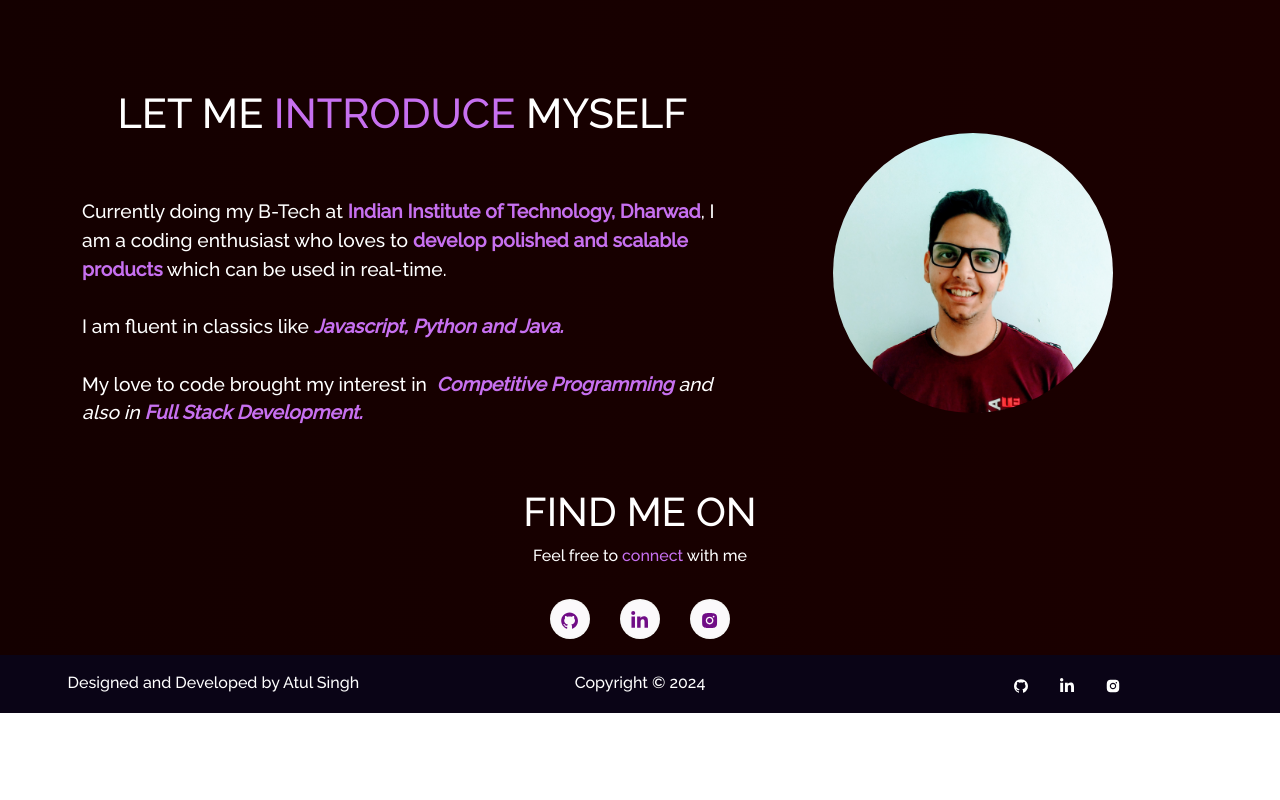
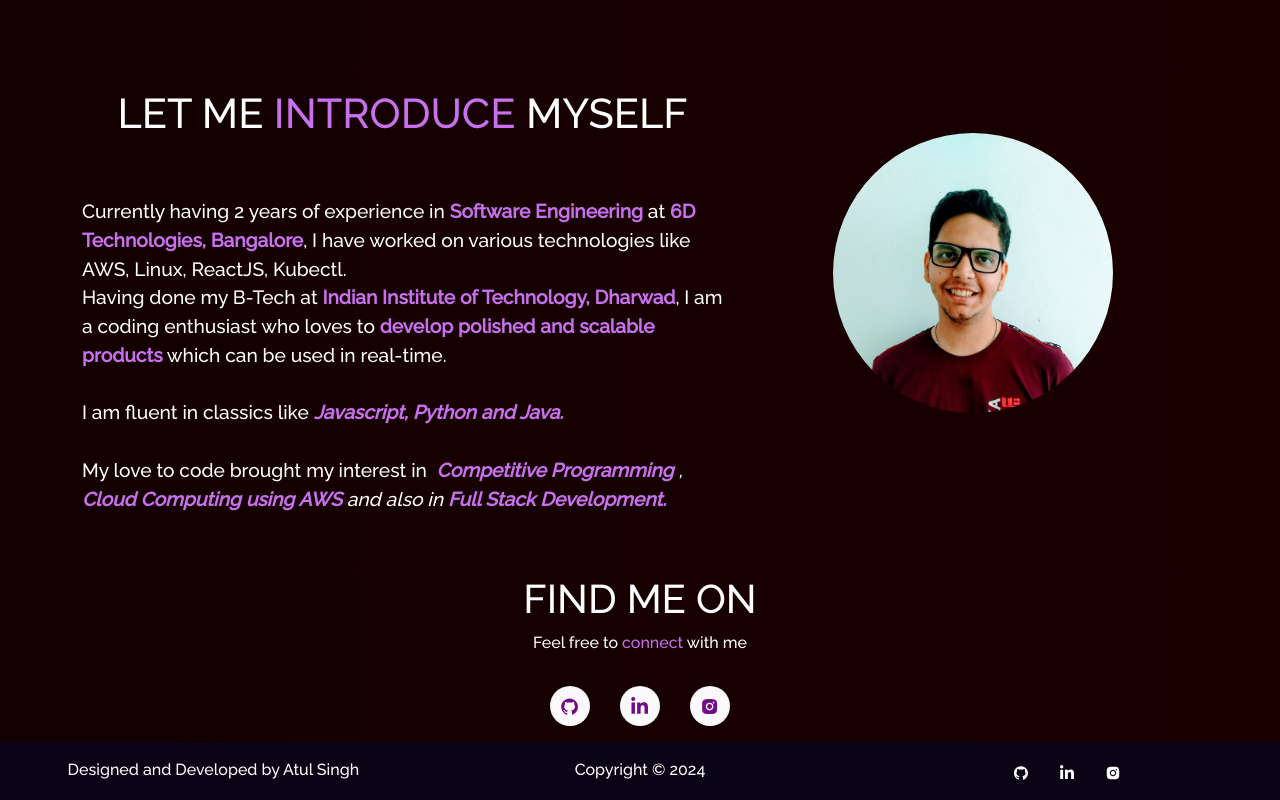
Before and after one commit to AtulSingh-Emyre/portfolio-website, a React (Create React App) app: page /#/ in a window 1280 px wide. Shown: the part 697-1497 px from the top of the page. Before the commit the page ends 1410 px from the top, so only its background shows below. Built offline with nearby package versions, Linux system fonts and the light colour scheme.

Commit message:
updated text details

```diff
--- a/src/components/About/AboutCard.js
+++ b/src/components/About/AboutCard.js
@@ -11,7 +11,8 @@ function AboutCard() {
             Hi there, I am <span className="purple">Atul Singh </span>
             from <span className="purple"> Bangalore, India.</span>
             <br />
-            I am currently in the 3rd year of my BTech at IIT Dharwad. Here, I have not only acquired experience on the technical domain, but also on management side.
+            I am currently working at 6D Technologies, Bangalore as a Software Engineer. Here, I have worked mainly on React JS (Frontend) and various services under AWS and Kubernetes.
+            I completed my BTech at IIT Dharwad in 2023. Here, I have not only acquired experience on the technical domain, but also on management side.
             Apart from coding, some other activities that I love to do!
           </p>
           <ul>
--- a/src/components/Home/Home2.js
+++ b/src/components/Home/Home2.js
@@ -18,7 +18,8 @@ function Home2() {
               LET ME <span className="purple"> INTRODUCE </span> MYSELF
             </h1>
             <p className="home-about-body">
-            Currently doing my B-Tech at <b className="purple">Indian Institute of Technology, Dharwad</b>, I am a coding enthusiast who loves to <b className="purple">develop polished and scalable products</b> which can be used in real-time.
+              Currently having 2 years of experience in <b className="purple">Software Engineering</b> at <b className="purple">6D Technologies, Bangalore</b>, I have worked on various technologies like AWS, Linux, ReactJS, Kubectl. <br/>
+              Having done my B-Tech at <b className="purple">Indian Institute of Technology, Dharwad</b>, I am a coding enthusiast who loves to <b className="purple">develop polished and scalable products</b> which can be used in real-time.
               <br />
               <br />I am fluent in classics like{' '}
               <i>
@@ -28,7 +29,7 @@ function Home2() {
               <br />
               My love to code brought my interest in &nbsp;
               <i>
-                <b className="purple">Competitive Programming </b> and
+                <b className="purple">Competitive Programming </b>, <b className="purple">Cloud Computing using AWS </b> and
                 also in{" "}
                 <b className="purple">
                   Full Stack Development.
```
